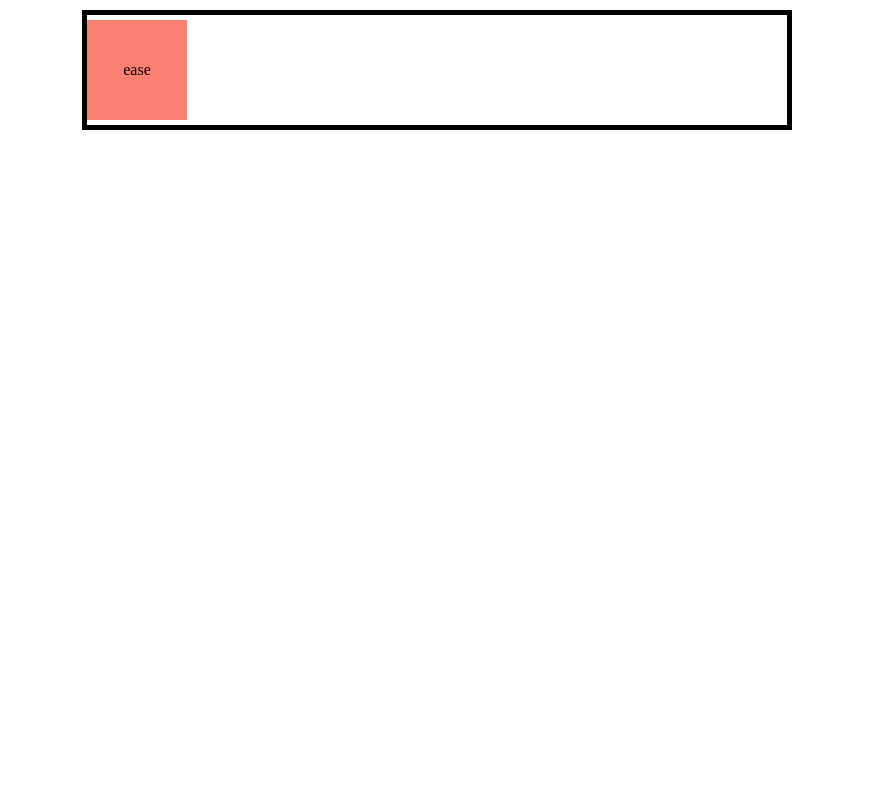
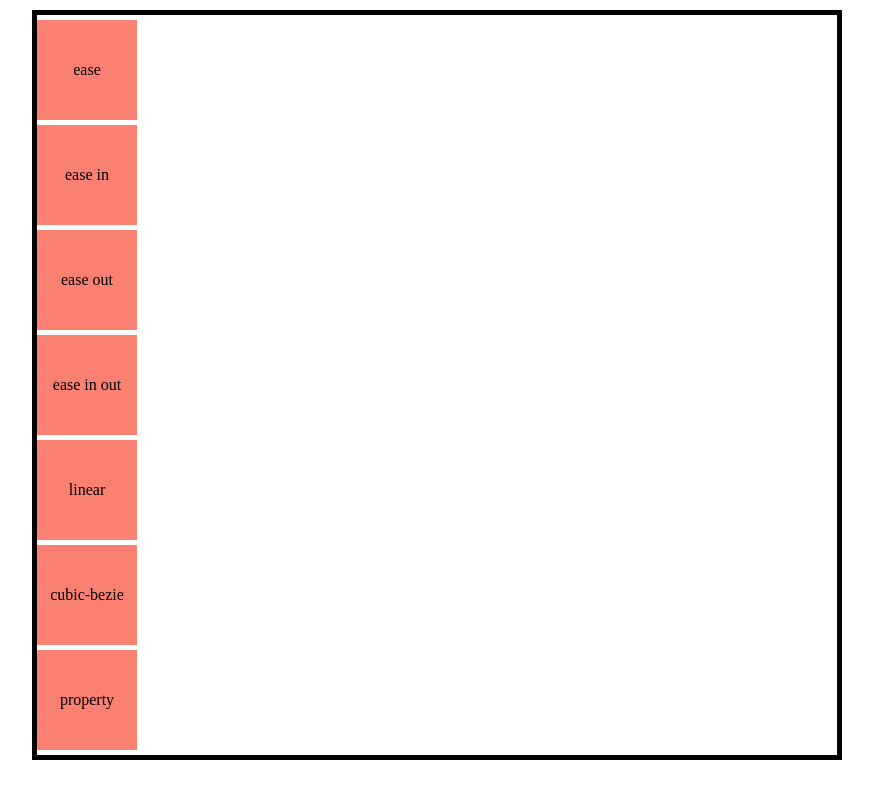
Before and after one commit to NeoPhyte27/CSS3, a plain HTML site: page transition/index.html in a window 1280 px wide. Shown: the whole page, without its empty margins (203-1076 px from the left). Drawn offline with Linux system fonts and the light colour scheme.

Commit message:
transition

```diff
--- a/transition/index.html
+++ b/transition/index.html
@@ -9,46 +9,74 @@
       margin: 0;
       padding: 0;
     }
+
     .container{
-      width: 700px;
+      width: 800px;
       margin: 10px auto;
       border: 5px solid black;
     }
-    /* keadaan awal */
-    .kotak{
+
+    /* property dan durasi */
+    /* .kotak {
       width: 100px;
       height: 100px;
       background-color: salmon;
+      transition: 1s;
+    }
+
+    .container:hover .kotak{
+      transform: rotate(180deg);
+      margin-left: 700px;
+      background-color: royalblue;
+    } */
+
+    /* fungsi */
+    .kotak {
+      width: 100px;
+      height: 100px;
+      background-color: salmon;
+      line-height: 100px;
       text-align: center;
-      line-height: 100px;
       margin: 5px 0;
+    }
+    .kotak1{
+      transition: 3s ease .5s;
+    }
+    .kotak2{
+      transition: 3s ease-in;
+    }
+    .kotak3{
+      transition: 3s ease-out;
+    }
+    .kotak4{
+      transition: 3s ease-in-out;
+    }
+    .kotak5{
+      transition: 3s linear;
+    }
+    .kotak6{
+      transition: 3s cubic-bezier(00.75,-0.11, 0.26, 1.49);
+    }
+    .kotak7{
       transition: margin-left 3s, transform 3s 2s, background-color 500ms 3s;
     }
-    /* .kotak1{transition: all 3s ease;}
-    .kotak2{transition: all 3s ease-in;}
-    .kotak3{transition: all 3s ease-out;}
-    .kotak4{transition: all 3s ease-in-out;}
-    .kotak5{transition: all 3s linear;}
-    .kotak6{transition: all 3s cubic-bezier(0.18, 1.1, 0.57, 0.94);} */
-    /* keadaan akhir*/
+
     .container:hover .kotak{
       transform: rotate(360deg);
-      margin-left: 600px;
+      margin-left: 700px;
       background-color: royalblue;
     }
   </style>
 </head>
 <body>
   <div class="container">
-    <div class="kotak">ease</div>
-  </div>
-  <!-- <div class="container">
     <div class="kotak kotak1">ease</div>
     <div class="kotak kotak2">ease in</div>
     <div class="kotak kotak3">ease out</div>
-    <div class="kotak kotak4">ease-in-out</div>
+    <div class="kotak kotak4">ease in out</div>
     <div class="kotak kotak5">linear</div>
-    <div class="kotak kotak6">cunic-beizier</div>
-  </div> -->
+    <div class="kotak kotak6">cubic-bezie</div>
+    <div class="kotak kotak7">property</div>
+  </div>
 </body>
 </html>
```
Also changed, not shown: transition/transition.txt (added).
